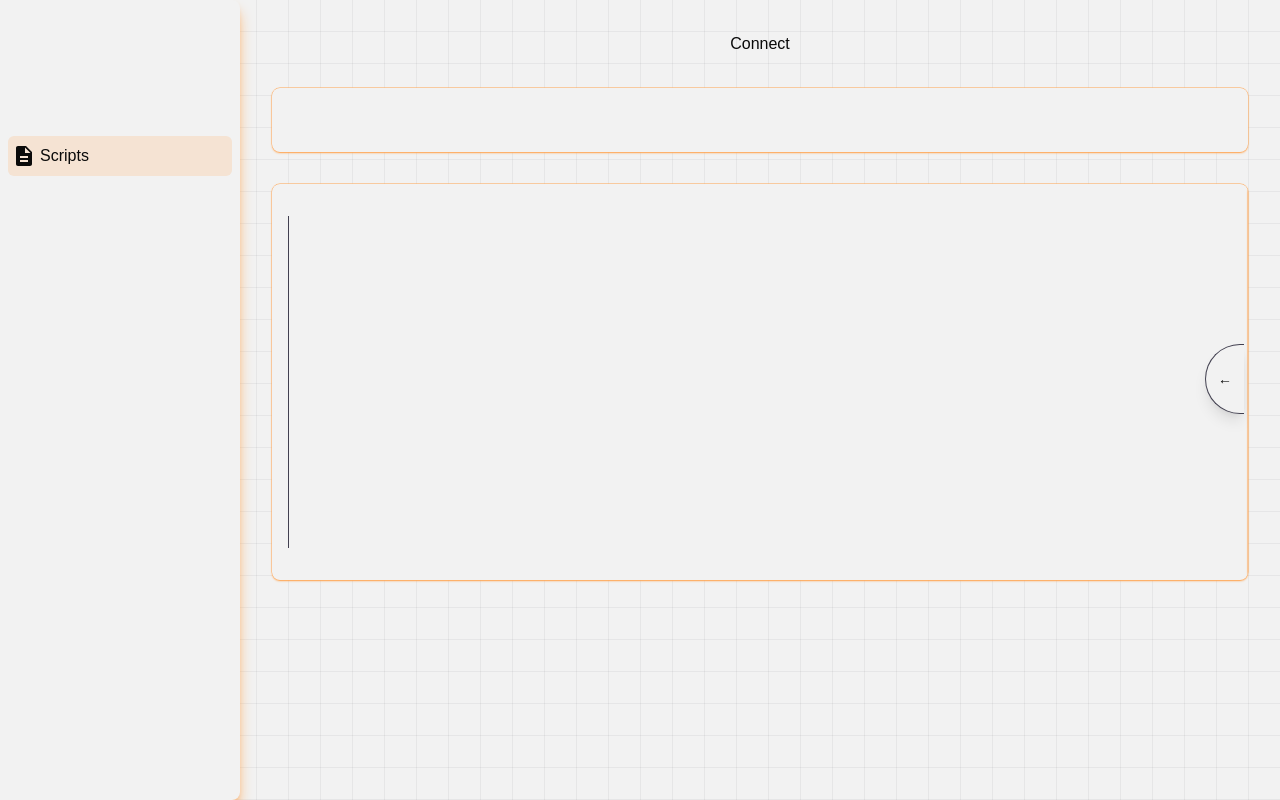
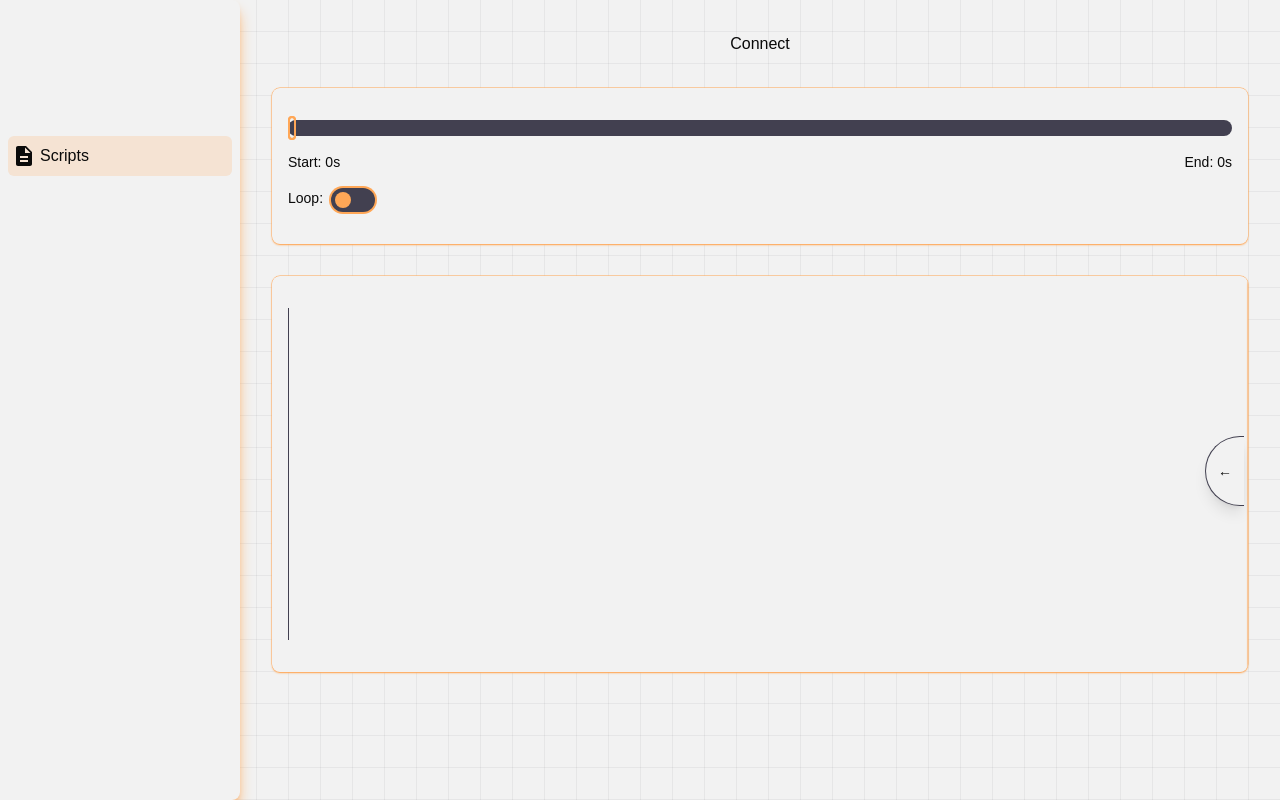
Before and after one commit to tin9tt/funscript-workspace, a Next.js app: page /scripts in a window 1280 px wide. Built offline with nearby package versions, Linux system fonts and the light colour scheme.

Commit message:
feat(loop): add horizontal range slider and loop toggle

```diff
--- a/src/app/_components/common/RangeSlider.tsx
+++ b/src/app/_components/common/RangeSlider.tsx
@@ -131,3 +131,144 @@ export const VerticalRangeSlider = ({
     </div>
   )
 }
+
+export const HorizontalRangeSlider = ({
+  offsetValue,
+  limitValue,
+  onChange,
+  disabled = false,
+  duration = 100,
+}: {
+  offsetValue: number
+  limitValue: number
+  onChange: (offset: number, limit: number) => void
+  disabled?: boolean
+  duration?: number
+}) => {
+  const sliderRef = useRef<HTMLDivElement>(null)
+  const [isDragging, setIsDragging] = useState<'offset' | 'limit' | null>(null)
+
+  const getValueFromPosition = useCallback(
+    (clientX: number): number => {
+      if (!sliderRef.current) return 0
+      const rect = sliderRef.current.getBoundingClientRect()
+      const percentage = Math.max(
+        0,
+        Math.min(1, (clientX - rect.left) / rect.width),
+      )
+      return Math.round(percentage * duration)
+    },
+    [duration],
+  )
+
+  const handleMouseDown = useCallback(
+    (type: 'offset' | 'limit', e: React.MouseEvent) => {
+      if (disabled) return
+      e.preventDefault()
+      setIsDragging(type)
+
+      const handleMouseMove = (e: MouseEvent) => {
+        const newValue = getValueFromPosition(e.clientX)
+        if (type === 'offset') {
+          onChange(Math.min(newValue, limitValue - 1), limitValue)
+        } else {
+          onChange(offsetValue, Math.max(newValue, offsetValue + 1))
+        }
+      }
+
+      const handleMouseUp = () => {
+        setIsDragging(null)
+        document.removeEventListener('mousemove', handleMouseMove)
+        document.removeEventListener('mouseup', handleMouseUp)
+      }
+
+      document.addEventListener('mousemove', handleMouseMove)
+      document.addEventListener('mouseup', handleMouseUp)
+    },
+    [disabled, offsetValue, limitValue, onChange, getValueFromPosition],
+  )
+
+  return (
+    <div className={clsx('flex', 'flex-col', 'space-y-4', 'w-full')}>
+      {/* Slider */}
+      <div
+        ref={sliderRef}
+        className={clsx(
+          'relative',
+          'h-4',
+          'w-full',
+          'bg-primary-content',
+          'rounded-full',
+          'cursor-pointer',
+          disabled && 'opacity-50 cursor-not-allowed',
+        )}
+      >
+        {/* Track for range */}
+        <div
+          className={clsx(
+            'absolute',
+            'h-full',
+            'bg-primary-variant',
+            'rounded-full',
+          )}
+          style={{
+            left: `${(offsetValue / duration) * 100}%`,
+            width: `${((limitValue - offsetValue) / duration) * 100}%`,
+          }}
+        />
+
+        {/* Offset handle */}
+        <div
+          className={clsx(
+            'absolute',
+            'z-20',
+            'w-2',
+            'h-6',
+            'bg-white',
+            'border-2',
+            'border-primary-variant',
+            'rounded-lg',
+            'cursor-grab',
+            'transform',
+            '-translate-y-1/2',
+            'top-1/2',
+            isDragging === 'offset' && 'cursor-grabbing',
+            disabled && 'cursor-not-allowed',
+          )}
+          style={{ left: `calc(${(offsetValue / duration) * 100}% - 4px)` }}
+          onMouseDown={(e) => handleMouseDown('offset', e)}
+        />
+
+        {/* Limit handle */}
+        <div
+          className={clsx(
+            'absolute',
+            'z-20',
+            'w-2',
+            'h-6',
+            'bg-white',
+            'border-2',
+            'border-primary-variant',
+            'rounded-lg',
+            'cursor-grab',
+            'transform',
+            '-translate-y-1/2',
+            'top-1/2',
+            isDragging === 'limit' && 'cursor-grabbing',
+            disabled && 'cursor-not-allowed',
+          )}
+          style={{ left: `calc(${(limitValue / duration) * 100}% - 4px)` }}
+          onMouseDown={(e) => handleMouseDown('limit', e)}
+        />
+      </div>
+
+      {/* Values display */}
+      <div
+        className={clsx('flex', 'justify-between', 'text-sm', 'text-gray-600')}
+      >
+        <div>Start: {Math.round(offsetValue)}s</div>
+        <div>End: {Math.round(limitValue)}s</div>
+      </div>
+    </div>
+  )
+}
--- a/src/app/scripts/page.tsx
+++ b/src/app/scripts/page.tsx
@@ -12,6 +12,7 @@ import { useSeekContext } from './_hooks/seek'
 import { OptionsPane, OptionsState } from './_components/OptionsPane'
 import { useScriptInvert } from './_hooks/fileWithLinearOptions/invert/hook'
 import { useScriptRange } from './_hooks/fileWithLinearOptions/range/hook'
+import { HorizontalRangeSlider, ToggleSwitch } from '../_components/common'
 
 const usePersistentOption = () => {
   const STORAGE_KEY = 'funscript-options'
@@ -70,12 +71,27 @@ const useFile = () => {
 
 export default function Scripts() {
   const { devices, requestDevices, ...device } = useDeviceContext()
-  const { isPlaying, currentTime, playPause } = useSeekContext(0)
+  const { isPlaying, currentTime, duration, playPause, seek } =
+    useSeekContext(0)
 
   const { tracks, option, saveOption } = useFile()
 
   // OptionsPane expansion state
   const [isPaneExpanded, setIsPaneExpanded] = useState(false)
+
+  // Loop state
+  const [isLoopEnabled, setIsLoopEnabled] = useState(false)
+
+  // Loop range state
+  const [loopRangeOffset, setLoopRangeOffset] = useState(0)
+  const [loopRangeLimit, setLoopRangeLimit] = useState(duration)
+
+  // Update loop range limit when duration changes
+  useEffect(() => {
+    if (duration) {
+      setLoopRangeLimit(duration)
+    }
+  }, [duration])
 
   // Close OptionsPane when playback starts
   useEffect(() => {
@@ -89,6 +105,38 @@ export default function Scripts() {
       playPause() // Stop playback when pane is opened during playback
     }
   }
+
+  // Handle range slider changes
+  const handleLoopRangeChange = (offset: number, limit: number) => {
+    setLoopRangeOffset(offset)
+    setLoopRangeLimit(limit)
+  }
+
+  useEffect(() => {
+    // Loop functionality: if currentTime goes outside loop range, pause and seek back
+    if (!isLoopEnabled || !duration) return
+
+    if (
+      currentTime < loopRangeOffset ||
+      currentTime > loopRangeLimit ||
+      currentTime === duration
+    ) {
+      // Seek to loop start
+      seek(currentTime < loopRangeOffset ? loopRangeOffset : 0)
+      // NOTE: When currentTime goes over loopRangeLimit, we cannot seek directly to loopRangeOffset
+      //   because useSeekContext cannot detect the seek control properly and sync with video/audio fails.
+      //   So we first seek to 0 to make the control clear, then seek to loopRangeOffset in the next call of this effect.
+    }
+  }, [
+    currentTime,
+    isLoopEnabled,
+    loopRangeOffset,
+    loopRangeLimit,
+    duration,
+    isPlaying,
+    playPause,
+    seek,
+  ])
 
   useEffect(() => {
     if (tracks.length === 0) {
@@ -141,6 +189,27 @@ export default function Scripts() {
             <VideoViewer file={tracks[0]?.video} />
           </div>
         )}
+        {/* Range Slider and Loop Toggle */}
+        <div className={clsx('flex', 'flex-col', 'gap-4', 'w-full')}>
+          {/* Horizontal Range Slider */}
+          <HorizontalRangeSlider
+            offsetValue={loopRangeOffset}
+            limitValue={loopRangeLimit}
+            onChange={handleLoopRangeChange}
+            disabled={isPlaying}
+            duration={duration}
+          />
+
+          {/* Loop Toggle */}
+          <div className={clsx('flex', 'justify-start', 'gap-2')}>
+            <span className={clsx('text-sm', 'text-gray-600')}>Loop:</span>
+            <ToggleSwitch
+              checked={isLoopEnabled}
+              onChange={setIsLoopEnabled}
+              disabled={isPlaying}
+            />
+          </div>
+        </div>
       </Card>
       <Card
         className={clsx(
```
